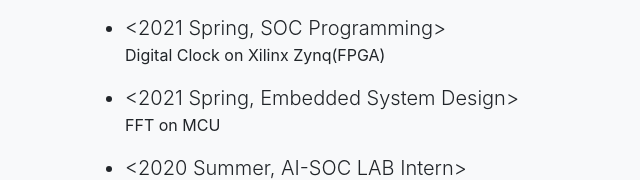
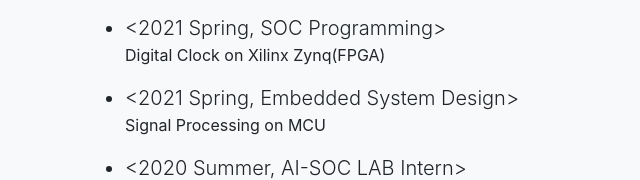
Before and after one commit to MinkiJo/MinkiJo.github.io, a website with bundled scripts: page index.html in a window 1280 px wide. Shown: the part 1987-2167 px from the top of the page, without its empty margins (0-640 px from the left). Built offline with nearby package versions, Linux system fonts and the light colour scheme.

Commit message:
Update index.html

```diff
--- a/index.html
+++ b/index.html
@@ -225,7 +225,7 @@
               <li class="lead"> <2021 Spring, SOC Programming></li>
               <p> Digital Clock on Xilinx Zynq(FPGA) <a href="" ></a><p>
               <li class="lead"> <2021 Spring, Embedded System Design></li>
-              <p> FFT on MCU <a href="" ></a><p>
+              <p> Signal Processing on MCU <a href="" ></a><p>
               <li class="lead"> <2020 Summer, AI-SOC LAB Intern></li>
               <p> Object Detection using Tensorflow <a href="" ></a><p>
           </ul>
```
